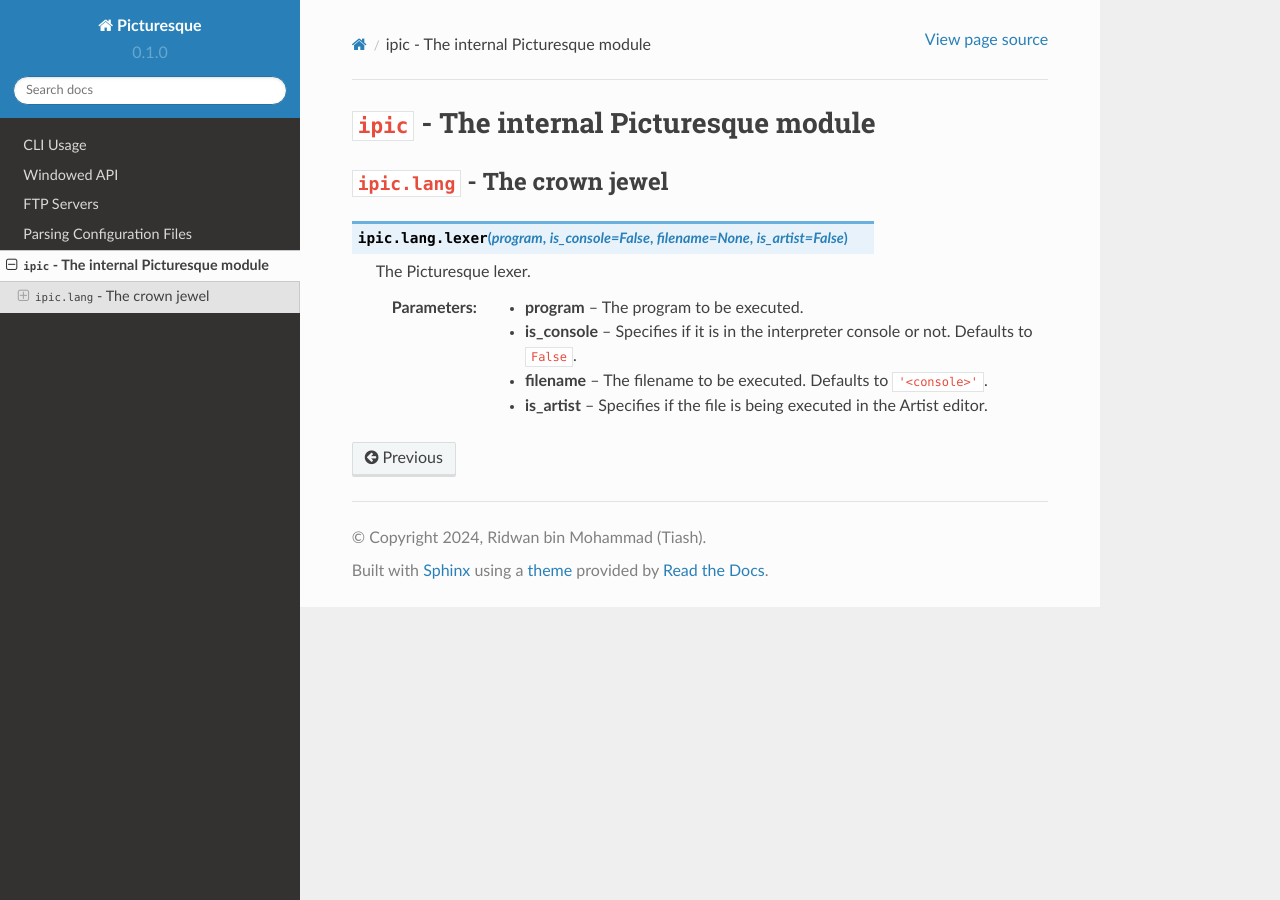
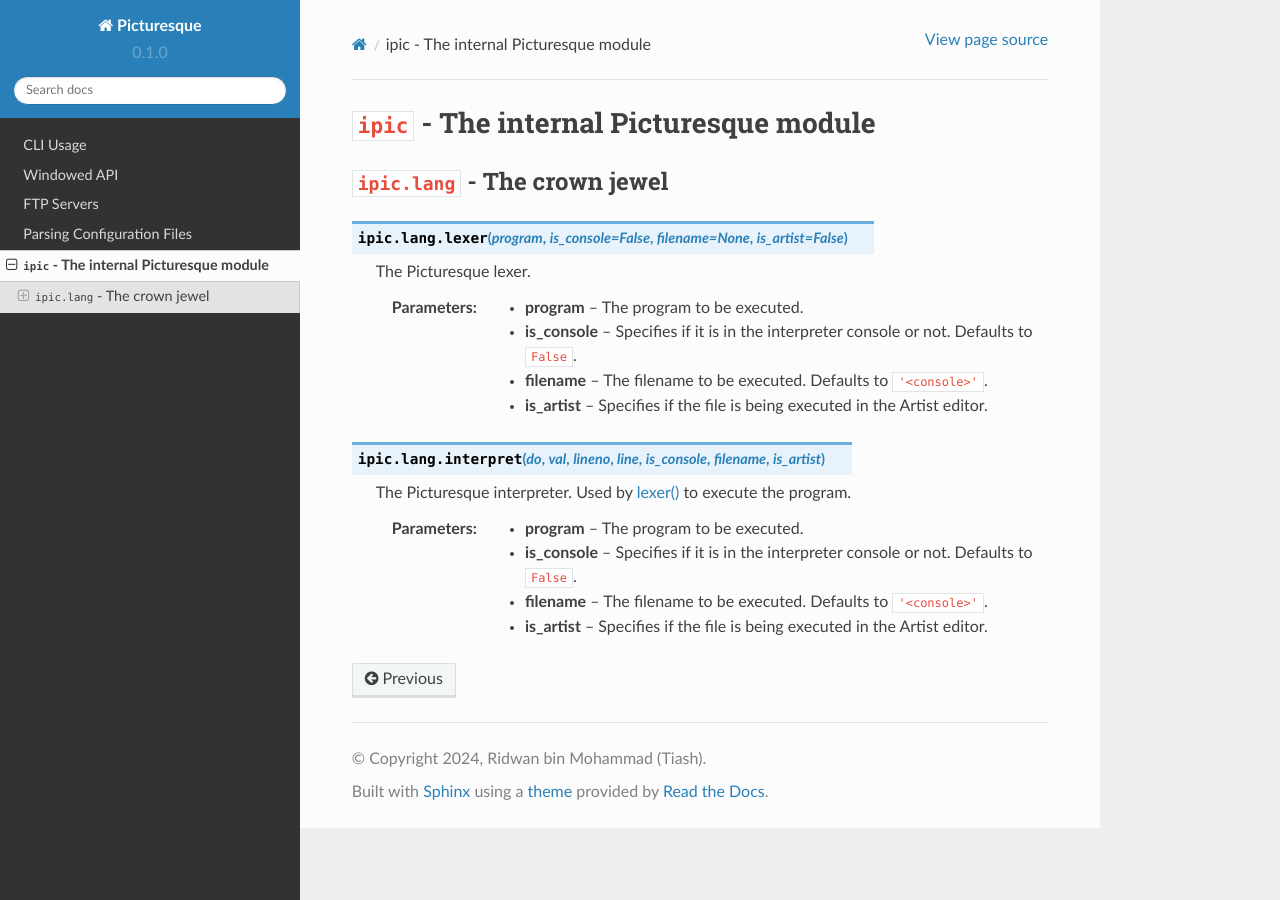
Before and after one commit to tiashDev/pic-docs, a Sphinx documentation site: the page built from docs/source/ipic.rst, in a window 1280 px wide. Built offline with Sphinx 7.4.7 and the Read the Docs theme 2.0.0, drawn with Linux system fonts in a browser that asks for light colours.

Commit message:
Update ipic.rst

```diff
--- a/docs/source/ipic.rst
+++ b/docs/source/ipic.rst
@@ -13,3 +13,13 @@
    :param is_console: Specifies if it is in the interpreter console or not. Defaults to ``False``.
    :param filename: The filename to be executed. Defaults to ``'<console>'``.
    :param is_artist: Specifies if the file is being executed in the Artist editor.
+
+.. function:: interpret(do, val, lineno, line, is_console, filename, is_artist)
+   :module: ipic.lang
+
+   The Picturesque interpreter. Used by `lexer() <#ipic.lang.lexer>`_ to execute the program.
+
+   :param program: The program to be executed.
+   :param is_console: Specifies if it is in the interpreter console or not. Defaults to ``False``.
+   :param filename: The filename to be executed. Defaults to ``'<console>'``.
+   :param is_artist: Specifies if the file is being executed in the Artist editor.
```
